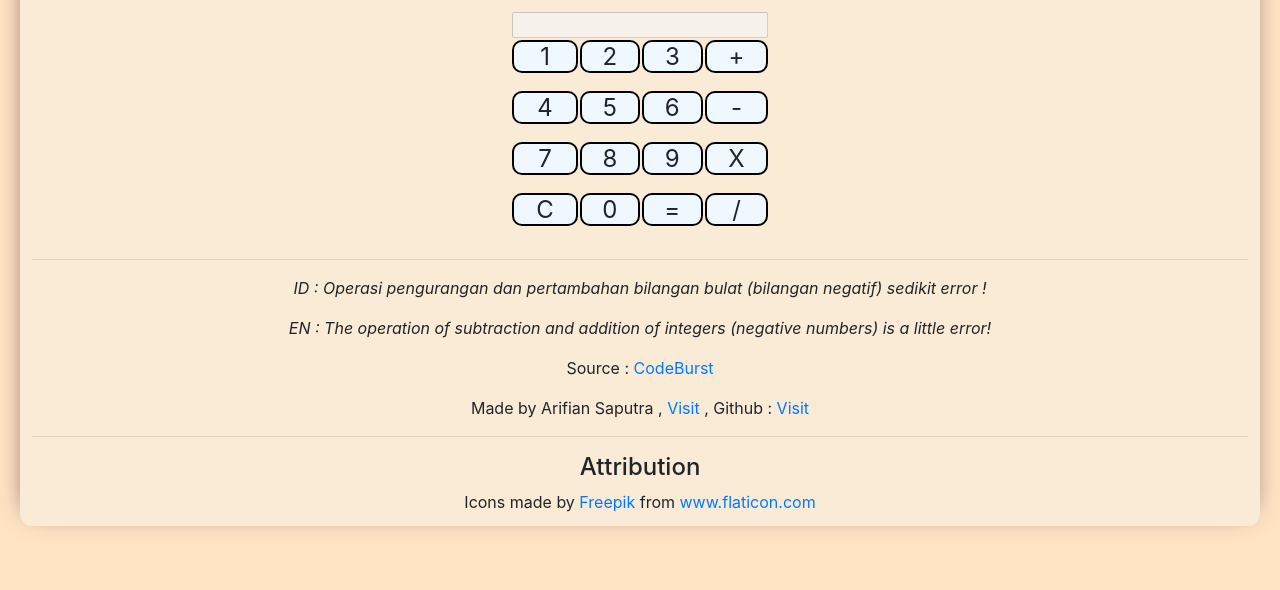
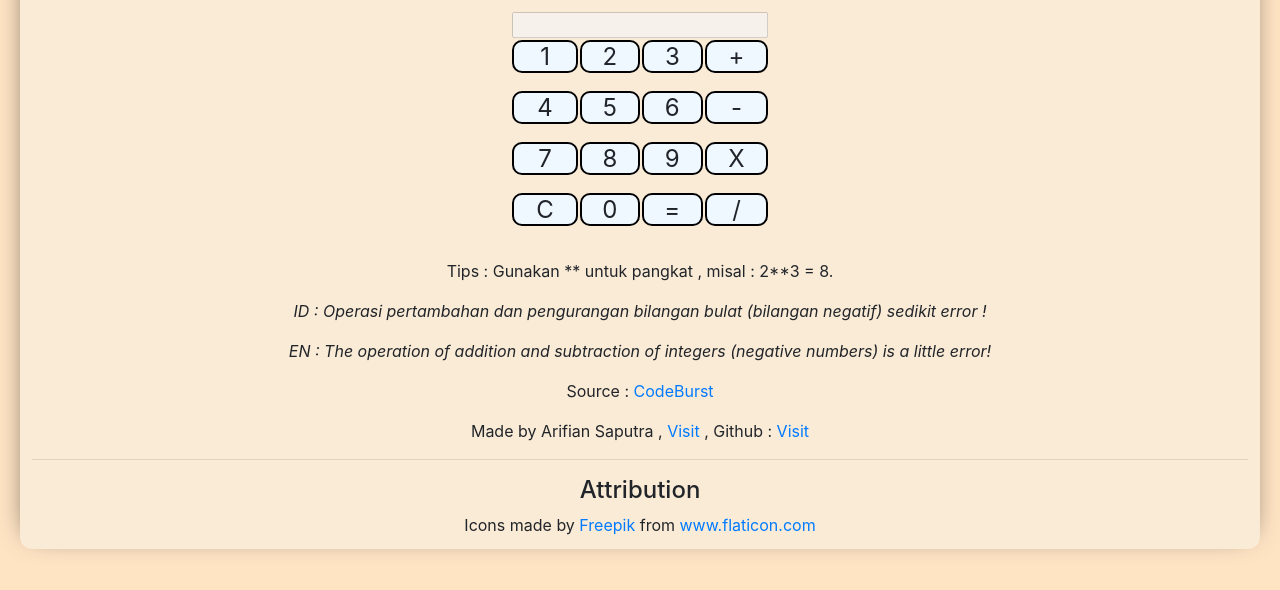
Before and after one commit to arifian853/simple-calculator-JS, a plain HTML site: page index.html in a window 1280 px wide. Shown: the part 106-696 px from the top of the page. Drawn offline with nearby package versions, Linux system fonts and the light colour scheme.

Commit message:
Update index.html

```diff
--- a/index.html
+++ b/index.html
@@ -44,10 +44,10 @@
                   <td><p class="input" align="center" type="button" class="operator" name="div" value="/" onclick="calculator.display.value += '/'">/</p></td>
                </tr>
             </table>
-         </form>
-         <hr />
-         <p><i>ID : Operasi pengurangan dan pertambahan bilangan bulat (bilangan negatif) sedikit error !</i></p>
-         <p><i>EN : The operation of subtraction and addition of integers (negative numbers) is a little error!</i></p>
+          </form>
+         <p> Tips : Gunakan ** untuk pangkat , misal : 2**3 = 8. </p>
+         <p><i>ID : Operasi pertambahan dan pengurangan bilangan bulat (bilangan negatif) sedikit error !</i></p>
+         <p><i>EN : The operation of addition and subtraction of integers (negative numbers) is a little error!</i></p>
          <p>Source : <a href="https://codeburst.io/making-a-calculator-with-basic-html-css-and-javascript-part-1-1e4288f0bea1">CodeBurst</a> </p>
          <p>Made by Arifian Saputra , <a href="https://arifian853.github.io/">Visit</a> , Github : <a href="https://github.com/arifian853">Visit</a> </p>
          <hr />
```
